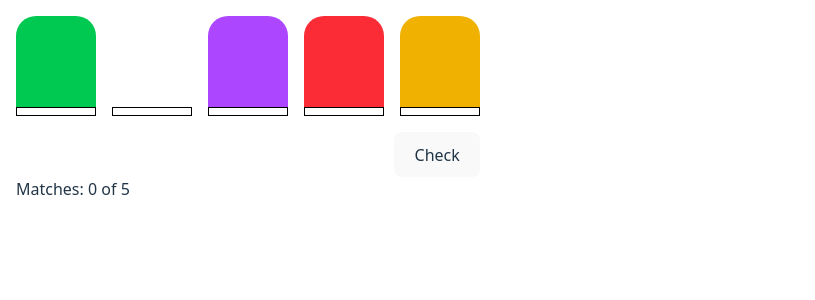
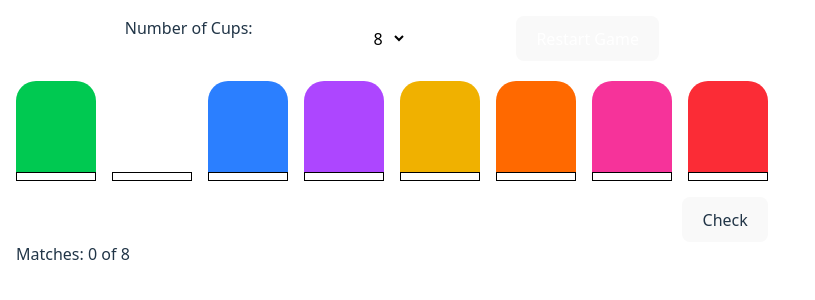
Before and after one commit to davideastmond/cup-match, a React (Vite) app: page / in a window 1280 px wide. Shown: the top 300 px of the page, without its empty margins (0-815 px from the left). Built offline with nearby package versions, Linux system fonts and the light colour scheme.

Commit message:
refactor: enhance game logic and UI for cup selection and puzzle solving

```diff
--- a/src/components/stage/Stage.tsx
+++ b/src/components/stage/Stage.tsx
@@ -2,6 +2,7 @@ import { useEffect, useState } from "react";
 import { useCupElements } from "../../context/cup-elements-context";
 import { checkPuzzleGuess } from "../../lib/utils/check-puzzle-guess";
 
+import { colorMap } from "../../types/cup-color";
 import CupCollection from "../cup-collection/Cup-Collection";
 
 export default function Stage() {
@@ -10,28 +11,79 @@ export default function Stage() {
   const [matches, setMatches] = useState<number>(0);
   const [puzzleSolved, setPuzzleSolved] = useState<boolean>(false);
   const [attempts, setAttempts] = useState<number>(1);
+  const [checkButtonDisabled, setCheckButtonDisabled] =
+    useState<boolean>(false);
 
   const handleCheckPuzzle = () => {
     // Check if the puzzle is solved
     const { solved, matches } = checkPuzzleGuess(solution, cupElements);
     setMatches(matches);
-    setPuzzleSolved(solved);
+    setCheckButtonDisabled(true);
+    setAttempts(attempts + 1);
+    if (solved) {
+      setPuzzleSolved(true);
+    }
   };
 
   useEffect(() => {
-    generatePuzzle(5);
+    const selectElement = document.getElementById(
+      "cupCount"
+    ) as HTMLSelectElement;
+    generatePuzzle(Number(selectElement.value));
   }, []);
+
+  const handleRestartGame = (e: React.FormEvent<HTMLFormElement>) => {
+    e.preventDefault();
+    const formData = new FormData(e.currentTarget);
+    const cupCount = formData.get("cupCount");
+    if (cupCount) {
+      resetGame();
+      generatePuzzle(Number(cupCount));
+    }
+  };
+
+  const resetGame = () => {
+    setPuzzleSolved(false);
+    setMatches(0);
+    setAttempts(1);
+  };
+
+  const handleReArrange = () => {
+    console.log("Rearranging cups...");
+    setCheckButtonDisabled(false);
+  };
 
   return (
     <div>
       <div>
-        <CupCollection disabled={puzzleSolved} />
+        <form className="mb-4 flex justify-evenly" onSubmit={handleRestartGame}>
+          <label htmlFor="cupCount">Number of Cups: </label>
+          <select
+            name="cupCount"
+            className="bg-white text-black pl-2 pr-2 rounded"
+            id="cupCount"
+          >
+            <option value="4">4</option>
+            <option value="5">5</option>
+            <option value="6">6</option>
+            <option value="7">7</option>
+            <option value="8" selected>
+              8
+            </option>
+          </select>
+          <button type="submit" className="bg-blue-500 text-white rounded p-2">
+            Restart Game
+          </button>
+        </form>
+      </div>
+      <div className="mt-5">
+        <CupCollection disabled={puzzleSolved} onRearranged={handleReArrange} />
       </div>
       <div className="mt-4 flex justify-end">
         <button
-          className={`${puzzleSolved ? "hidden" : ""}`}
+          className={`${puzzleSolved ? "hidden " : " "} disabled:bg-slate-200`}
           onClick={handleCheckPuzzle}
-          disabled={puzzleSolved}
+          disabled={puzzleSolved || checkButtonDisabled}
         >
           Check
         </button>
@@ -42,7 +94,22 @@ export default function Stage() {
         </p>
 
         {puzzleSolved && (
-          <p className="text-green-500 font-bold">Puzzle Solved!</p>
+          <div>
+            <div>
+              <p className="text-green-500 font-bold">Puzzle Solved!</p>
+            </div>
+            <div>
+              {/* Render the solution like pills */}
+              {solution.map((cup, index) => (
+                <div
+                  key={index}
+                  className={`inline-block ${colorMap[cup]}  text-black rounded-full px-2 py-1 text-sm font-semibold mr-2`}
+                >
+                  {cup}
+                </div>
+              ))}
+            </div>
+          </div>
         )}
       </div>
     </div>
```
